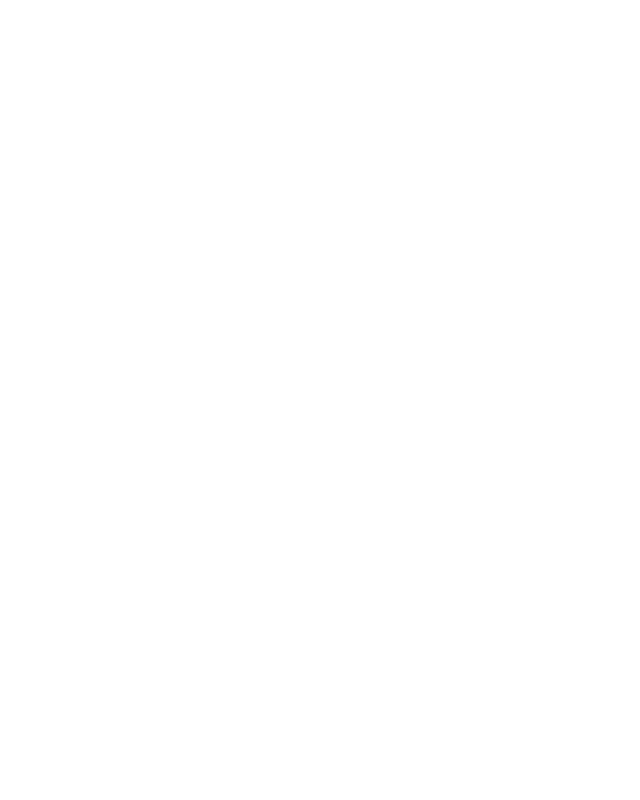
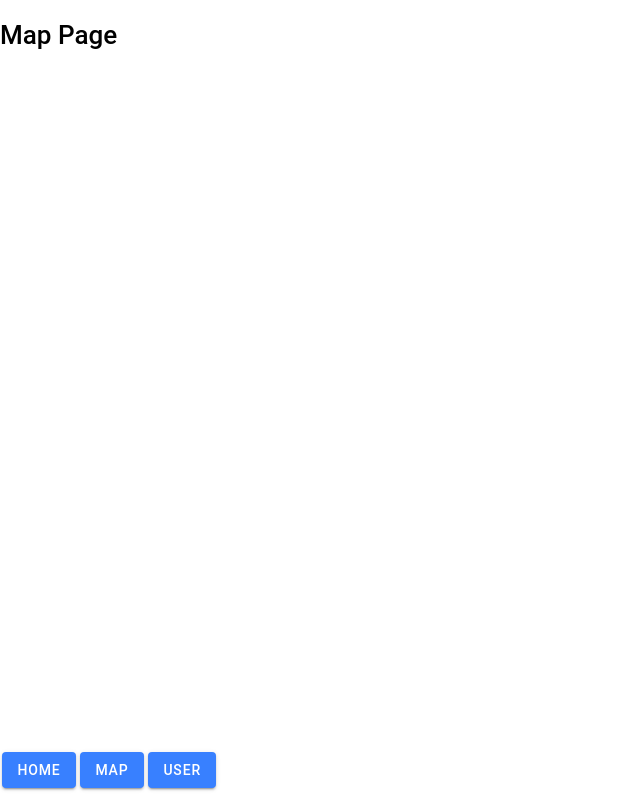
Before and after one commit to kathleencurran2021/tigerTraffic, a React (Create React App) app: page /map in a window 1280 px wide. Shown: the whole page, without its empty margins (0-640 px from the left). Built offline with nearby package versions, Linux system fonts and the light colour scheme.

Commit message:
added routing to home, user, and map

```diff
--- a/src/App.tsx
+++ b/src/App.tsx
@@ -2,6 +2,8 @@
 import { IonApp, IonRouterOutlet } from '@ionic/react'
 import { IonReactRouter } from '@ionic/react-router'
 import { HomePage } from './pages/HomePage'
+import { MapPage } from './pages/MapPage'
+import { UserPage } from './pages/UserPage'
 
 /* Core CSS required for Ionic components to work properly */
 import '@ionic/react/css/core.css'
@@ -26,12 +28,16 @@
   <IonApp>
     <IonReactRouter>
       <IonRouterOutlet>
-        <Route exact path="/homepage">
+        {/* <Route exact path="/homepage">
           <HomePage />
         </Route>
+        */}
         <Route exact path="/">
           <Redirect to="/homepage" />
         </Route>
+        <Route exact path="/homepage" component={HomePage} />
+        <Route exact path="/map" component={MapPage} />
+        <Route path="/user" component={UserPage} />
       </IonRouterOutlet>
     </IonReactRouter>
   </IonApp>
--- a/src/components/Navbar.tsx
+++ b/src/components/Navbar.tsx
@@ -1,10 +1,10 @@
-import { IonButton, IonNav, IonToolbar } from '@ionic/react'
+import { IonButton, IonLabel, IonList, IonNav, IonToolbar } from '@ionic/react'
 import React from 'react'
 
 export const Navbar = () => {
   return (
     <IonToolbar>
-      <IonButton>
+      {/* <IonButton>
         <h1>Home</h1>
       </IonButton>
       <IonButton>
@@ -12,7 +12,18 @@
       </IonButton>
       <IonButton>
         <h1>User</h1>
-      </IonButton>
+      </IonButton> */}
+      <IonList>
+        <IonButton routerLink="/homepage">
+          <IonLabel>Home</IonLabel>
+        </IonButton>
+        <IonButton routerLink="/map">
+          <IonLabel>Map</IonLabel>
+        </IonButton>
+        <IonButton routerLink="/user">
+          <IonLabel>User</IonLabel>
+        </IonButton>
+      </IonList>
     </IonToolbar>
   )
 }
--- a/src/pages/MapPage.tsx
+++ b/src/pages/MapPage.tsx
@@ -1,12 +1,16 @@
-import { IonContent, IonText } from '@ionic/react'
+import { IonContent, IonPage, IonText } from '@ionic/react'
 import React from 'react'
+import { Navbar } from '../components/Navbar'
 
 export const MapPage = () => {
   return (
-    <IonContent>
-      <IonText>
-        <h1>Map Page</h1>
-      </IonText>
-    </IonContent>
+    <IonPage>
+      <IonContent>
+        <IonText>
+          <h1>Map Page</h1>
+        </IonText>
+      </IonContent>
+      <Navbar></Navbar>
+    </IonPage>
   )
 }
--- a/src/pages/UserPage.tsx
+++ b/src/pages/UserPage.tsx
@@ -1,12 +1,16 @@
-import { IonContent, IonText } from '@ionic/react'
+import { IonContent, IonPage, IonText } from '@ionic/react'
 import React from 'react'
+import { Navbar } from '../components/Navbar'
 
 export const UserPage = () => {
   return (
-    <IonContent>
-      <IonText>
-        <h1>User Page</h1>
-      </IonText>
-    </IonContent>
+    <IonPage>
+      <IonContent>
+        <IonText>
+          <h1>User Page</h1>
+        </IonText>
+      </IonContent>
+      <Navbar></Navbar>
+    </IonPage>
   )
 }
```
